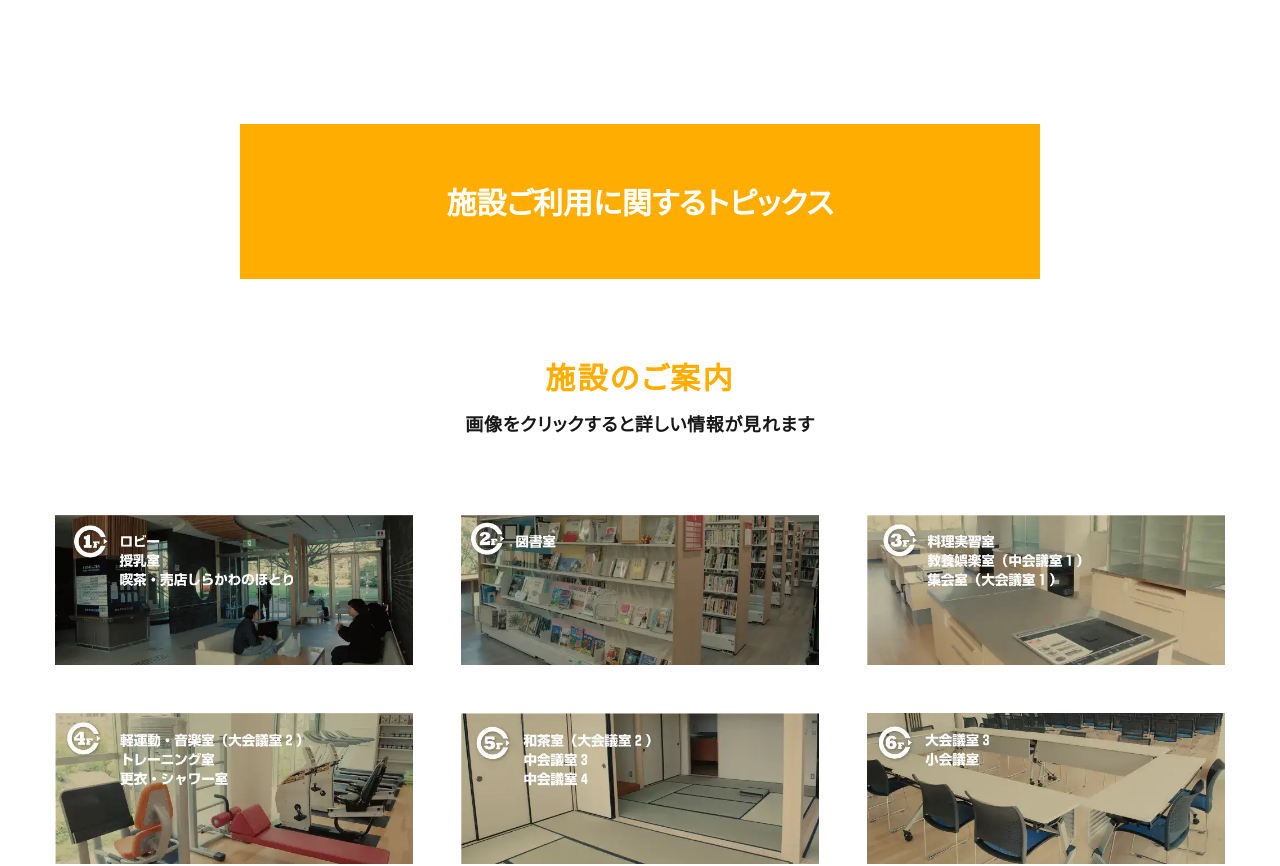
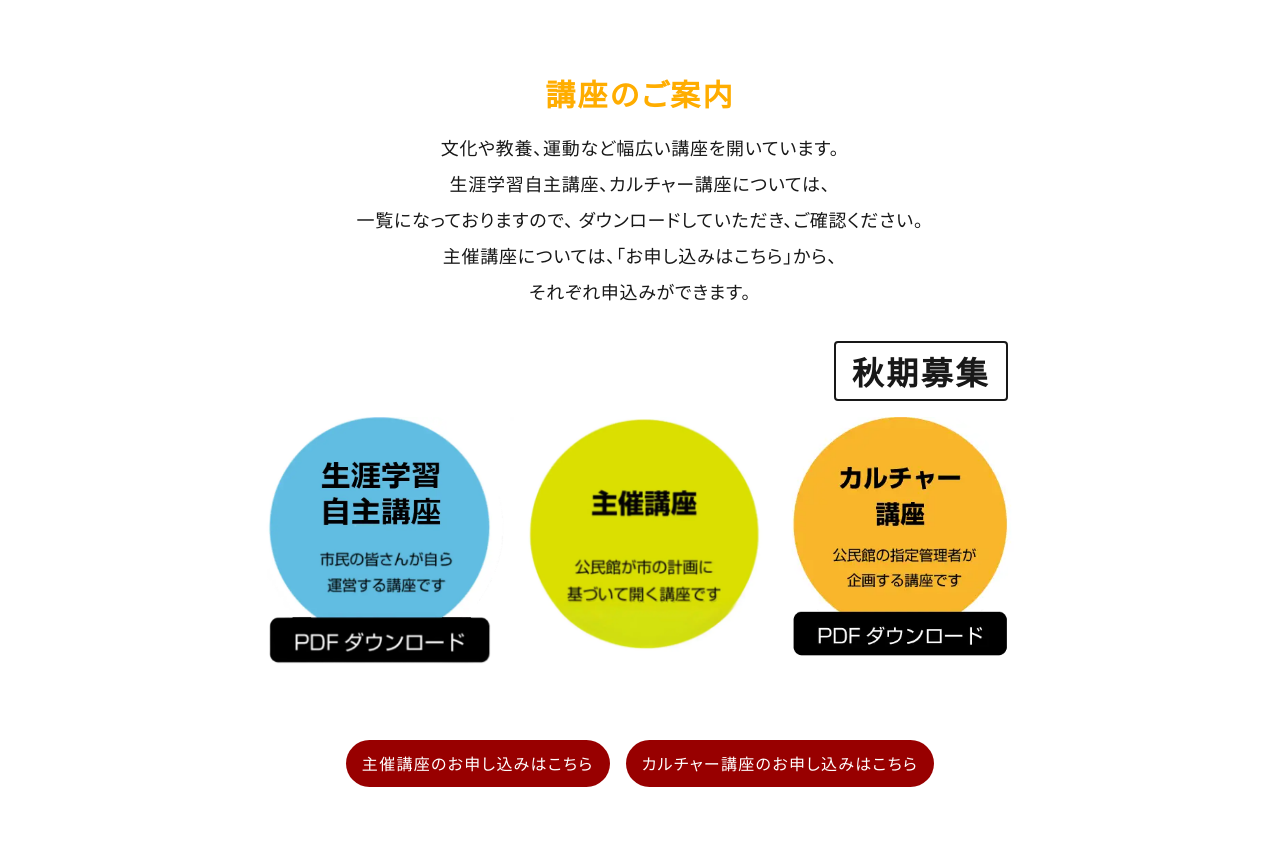
Before and after one commit to ken-atnek/shirakawa-chuo-cc.com_2507, a Next.js app: page / in a window 1280 px wide. Shown: the part 1060-1926 px from the top of the page. Built offline with nearby package versions, Linux system fonts and the light colour scheme; no server answers.

Commit message:
申込みリンク場所修正・ハンバーガーメニューにも追加

```diff
--- a/src/app/page.tsx
+++ b/src/app/page.tsx
@@ -53,6 +53,10 @@ export default function Home() {
             （白川）カルチャー講座　夏期講座　受講生募集中！
           </ExternalLink>
           <BlockNewsList />
+          <article className={styles.blockInformation} id="BlockInformation">
+            <h2 className={styles.itemH2}>講座のご案内</h2>
+            <BlockCourseGuide />
+          </article>
         </article>
       </section>
       <section
@@ -92,10 +96,10 @@ export default function Home() {
         className={styles.containerCourseGuide}
         id="ContainerCourseGuide"
       >
-        <article>
+        {/* <article>
           <h2 className={styles.itemH2}>講座のご案内</h2>
           <BlockCourseGuide />
-        </article>
+        </article> */}
       </section>
       <section className={styles.containerAccess} id="ContainerAccess">
         <article>
--- a/src/components/common/Header.tsx
+++ b/src/components/common/Header.tsx
@@ -88,7 +88,7 @@ const Header = () => {
             講座のご案内
           </Link>
           <Link
-            href="#ContainerFacilityDetails"
+            href="#BlockInformation"
             className={styles.itemLink}
             onClick={closeMenu}
           >
@@ -109,6 +109,20 @@ const Header = () => {
           >
             お問い合わせ
           </ExternalLink>
+          <div className={styles.mobileMenu}>
+            <ExternalLink
+              href="https://shirakawapark36221.wixsite.com/my-site-5"
+              aria-label="主催講座のお申し込みはこちら"
+            >
+              主催講座のお申し込みはこちら
+            </ExternalLink>
+            <ExternalLink
+              href="https://forms.zohopublic.com/td0625g/form/Untitled63/formperma/Z9YxJucNpmbogL5m63OnOkGC1LO0izVQ1_8D9pZgZgQ"
+              aria-label="カルチャー講座のお申し込みはこちら"
+            >
+              カルチャー講座のお申し込みはこちら
+            </ExternalLink>
+          </div>
         </nav>
       </article>
       <button
--- a/src/styles/PageTop.module.scss
+++ b/src/styles/PageTop.module.scss
@@ -113,6 +113,101 @@
                 }
             }
         }
+        &.blockInformation {
+            width: 100%;
+            margin-top: 7em;
+            .announce {
+                font-size: FZ(18);
+                text-align: center;
+                margin-top: 1em;
+                letter-spacing: 0.04em;
+                line-height: 2em;
+                font-weight: 500;
+                @include sp {
+                    font-size: FZ(14);
+                    font-weight: 400;
+                }
+            }
+            .wrapImage {
+                font-size: inherit;
+                display: contents;
+                @include sp {
+                    display: block;
+                    position: relative;
+                    margin-top: 8vw;
+                }
+            }
+            .itemH3 {
+                display: flex;
+                font-size: inherit;
+                width: 100%;
+                justify-content: flex-end;
+                max-width: 80rem;
+                margin-top: 2em;
+                margin-bottom: 1em;
+                padding-right: 2em;
+                @include sp {
+                    position: absolute;
+                    left: 50%;
+                    top: 48%;
+                    translate: -50% -50%;
+                    margin-top: unset;
+                    padding-right: unset;
+                    margin-bottom: unset;
+                    width: fit-content;
+                    max-width: unset;
+                }
+                h3 {
+                    border: 2px solid;
+                    font-size: FZ(32);
+                    font-weight: 600;
+                    letter-spacing: 0.08em;
+                    padding: 0.3em 0.5em;
+                    border-radius: 0.4rem;
+                }
+            }
+            .listImage {
+                position: relative;
+                display: grid;
+                grid-template-columns: repeat(3, 1fr);
+                max-width: 80rem;
+                @include sp {
+                    grid-template-columns: repeat(2, 1fr);
+                    gap: 20vw 0;
+                    li {
+                        &:nth-of-type(3) {
+                            translate: 50% 0;
+                        }
+                    }
+                }
+            }
+            .linkForm {
+                display: flex;
+                justify-content: center;
+                font-size: inherit;
+                gap: 1em;
+                margin-top: 3em;
+                @include sp {
+                    flex-direction: column;
+                    margin-top: 4vw;
+                }
+                a {
+                    color: $base-white;
+                    background-color: #980000;
+                    font-size: FZ(16);
+                    padding: 0.8em 1em;
+                    letter-spacing: 0.08em;
+                    border-radius: 100vmax;
+                    transition: 0.3s ease-out;
+                    @include hover {
+                        background-color: #f00;
+                    }
+                    @include sp {
+                        text-align: center;
+                    }
+                }
+            }
+        }
     }
 }
 
@@ -124,7 +219,7 @@
     display: flex;
     flex-direction: column;
     align-items: center;
-    padding: 5em 2em;
+    padding: 2em;
     @include sp {
         padding: 6vw 4vw;
     }
@@ -469,97 +564,98 @@
         flex-direction: column;
         align-items: center;
         max-width: $articleMaxWidth;
-        .announce {
-            font-size: FZ(18);
-            text-align: center;
-            margin-top: 1em;
-            letter-spacing: 0.04em;
-            line-height: 2em;
-            font-weight: 500;
-            @include sp {
-                font-size: FZ(14);
-                font-weight: 400;
-            }
-        }
-        .wrapImage {
-            font-size: inherit;
-            display: contents;
-            @include sp {
-                display: block;
-                position: relative;
-                margin-top: 8vw;
-            }
-        }
-        .itemH3 {
-            display: flex;
-            font-size: inherit;
-            width: 100%;
-            justify-content: flex-end;
-            max-width: 80rem;
-            margin-top: 4em;
-            margin-bottom: 1em;
-            padding-right: 2em;
-            @include sp {
-                position: absolute;
-                left: 50%;
-                top: 48%;
-                translate: -50% -50%;
-                margin-top: unset;
-                padding-right: unset;
-                margin-bottom: unset;
-                width: fit-content;
-                max-width: unset;
-            }
-            h3 {
-                border: 2px solid;
-                font-size: FZ(32);
-                font-weight: 600;
-                letter-spacing: 0.08em;
-                padding: 0.3em 0.5em;
-                border-radius: 0.4rem;
-            }
-        }
-        .listImage {
-            position: relative;
-            display: grid;
-            grid-template-columns: repeat(3, 1fr);
-            max-width: 80rem;
-            @include sp {
-                grid-template-columns: repeat(2, 1fr);
-                gap: 20vw 0;
-                li {
-                    &:nth-of-type(3) {
-                        translate: 50% 0;
-                    }
-                }
-            }
-        }
-        .linkForm {
-            display: flex;
-            justify-content: center;
-            font-size: inherit;
-            gap: 1em;
-            margin-top: 3em;
-            @include sp {
-                flex-direction: column;
-                margin-top: 4vw;
-            }
-            a {
-                color: $base-white;
-                background-color: #980000;
-                font-size: FZ(16);
-                padding: 0.8em 1em;
-                letter-spacing: 0.08em;
-                border-radius: 100vmax;
-                transition: 0.3s ease-out;
-                @include hover {
-                    background-color: #f00;
-                }
-                @include sp {
-                    text-align: center;
-                }
-            }
-        }
+
+        // .announce {
+        //     font-size: FZ(18);
+        //     text-align: center;
+        //     margin-top: 1em;
+        //     letter-spacing: 0.04em;
+        //     line-height: 2em;
+        //     font-weight: 500;
+        //     @include sp {
+        //         font-size: FZ(14);
+        //         font-weight: 400;
+        //     }
+        // }
+        // .wrapImage {
+        //     font-size: inherit;
+        //     display: contents;
+        //     @include sp {
+        //         display: block;
+        //         position: relative;
+        //         margin-top: 8vw;
+        //     }
+        // }
+        // .itemH3 {
+        //     display: flex;
+        //     font-size: inherit;
+        //     width: 100%;
+        //     justify-content: flex-end;
+        //     max-width: 80rem;
+        //     margin-top: 4em;
+        //     margin-bottom: 1em;
+        //     padding-right: 2em;
+        //     @include sp {
+        //         position: absolute;
+        //         left: 50%;
+        //         top: 48%;
+        //         translate: -50% -50%;
+        //         margin-top: unset;
+        //         padding-right: unset;
+        //         margin-bottom: unset;
+        //         width: fit-content;
+        //         max-width: unset;
+        //     }
+        //     h3 {
+        //         border: 2px solid;
+        //         font-size: FZ(32);
+        //         font-weight: 600;
+        //         letter-spacing: 0.08em;
+        //         padding: 0.3em 0.5em;
+        //         border-radius: 0.4rem;
+        //     }
+        // }
+        // .listImage {
+        //     position: relative;
+        //     display: grid;
+        //     grid-template-columns: repeat(3, 1fr);
+        //     max-width: 80rem;
+        //     @include sp {
+        //         grid-template-columns: repeat(2, 1fr);
+        //         gap: 20vw 0;
+        //         li {
+        //             &:nth-of-type(3) {
+        //                 translate: 50% 0;
+        //             }
+        //         }
+        //     }
+        // }
+        // .linkForm {
+        //     display: flex;
+        //     justify-content: center;
+        //     font-size: inherit;
+        //     gap: 1em;
+        //     margin-top: 3em;
+        //     @include sp {
+        //         flex-direction: column;
+        //         margin-top: 4vw;
+        //     }
+        //     a {
+        //         color: $base-white;
+        //         background-color: #980000;
+        //         font-size: FZ(16);
+        //         padding: 0.8em 1em;
+        //         letter-spacing: 0.08em;
+        //         border-radius: 100vmax;
+        //         transition: 0.3s ease-out;
+        //         @include hover {
+        //             background-color: #f00;
+        //         }
+        //         @include sp {
+        //             text-align: center;
+        //         }
+        //     }
+        // }
     }
 }
 
--- a/src/styles/components/common/Header.module.scss
+++ b/src/styles/components/common/Header.module.scss
@@ -78,6 +78,25 @@
                     padding-block: 3vw;
                 }
             }
+            .mobileMenu {
+                font-size: inherit;
+                flex-direction: column;
+                gap: 2vw 0;
+                margin-top: 8vw;
+                display: none;
+                @include sp {
+                    display: flex;
+                }
+                a {
+                    color: $base-white;
+                    background-color: #980000;
+                    font-size: FZ(16);
+                    padding: 0.8em 1em;
+                    letter-spacing: 0.08em;
+                    border-radius: 100vmax;
+                    text-align: center;
+                }
+            }
         }
     }
 }
```
